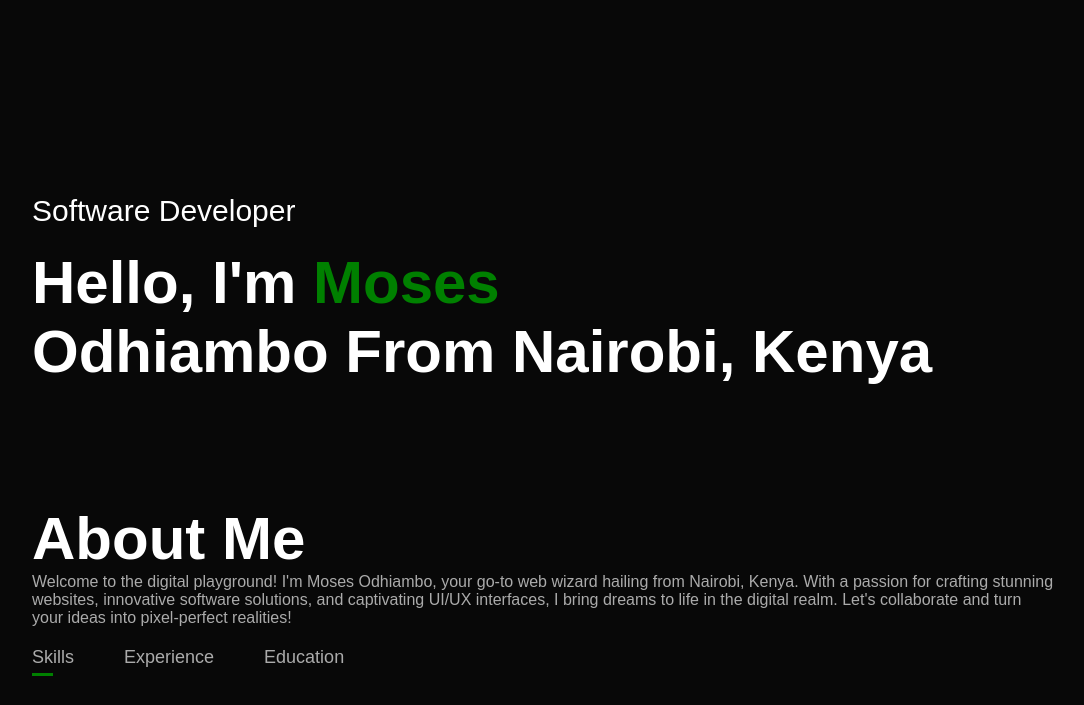
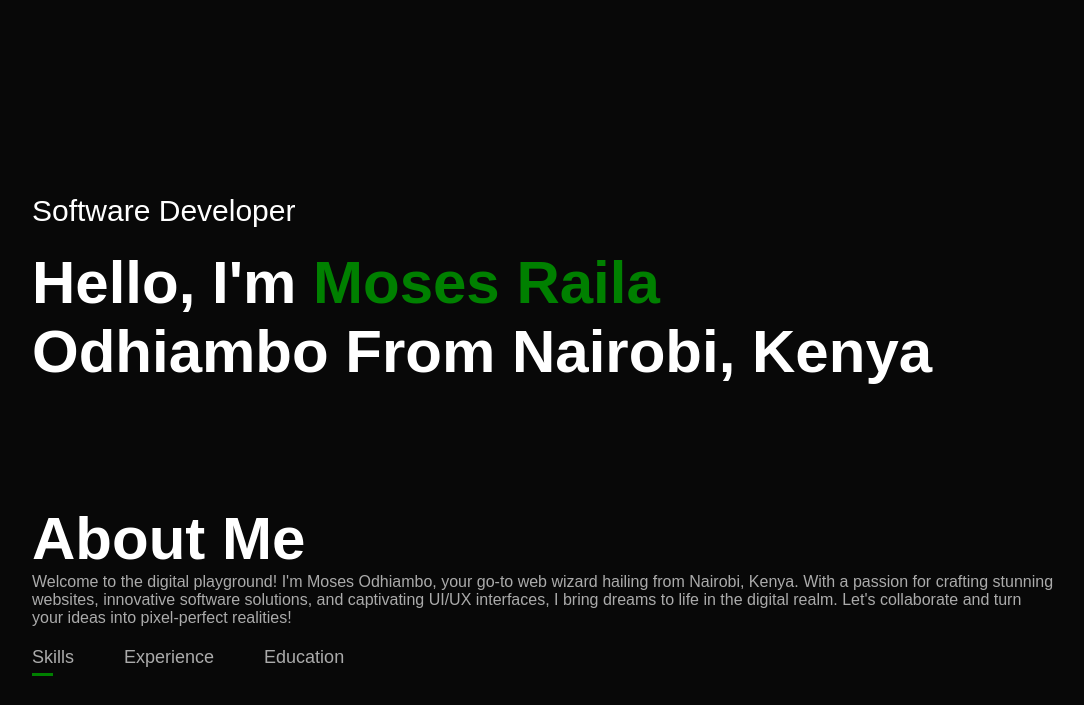
Before and after one commit to Mosesodhiambooo/mosesodhiambooo.github.io, a plain HTML site: page index.html in a window 1280 px wide. Shown: the part 62-767 px from the top of the page, without its empty margins (96-1180 px from the left). Drawn offline with Linux system fonts and the light colour scheme.

Commit message:
add full name

```diff
--- a/index.html
+++ b/index.html
@@ -31,7 +31,7 @@
 
       <div class="header-text">
         <p>Software Developer</p>
-        <h1>Hello, I'm <span>Moses</span><br>Odhiambo From Nairobi, Kenya</h1>
+        <h1>Hello, I'm <span>Moses Raila</span><br>Odhiambo From Nairobi, Kenya</h1>
 
 
 </div>
```
